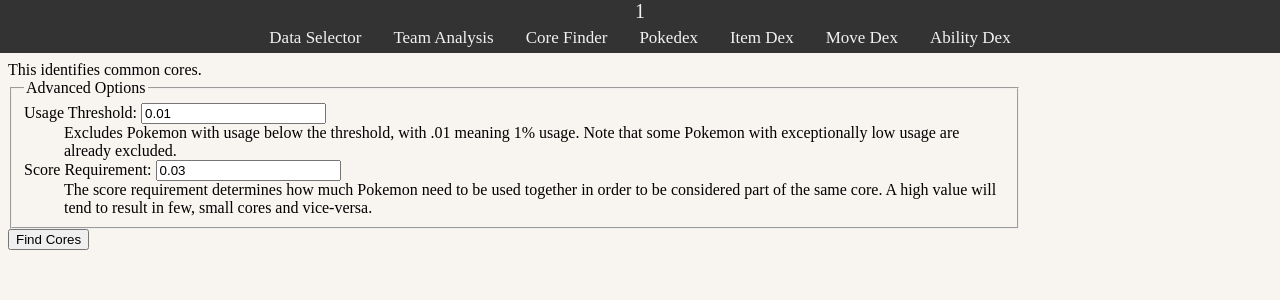
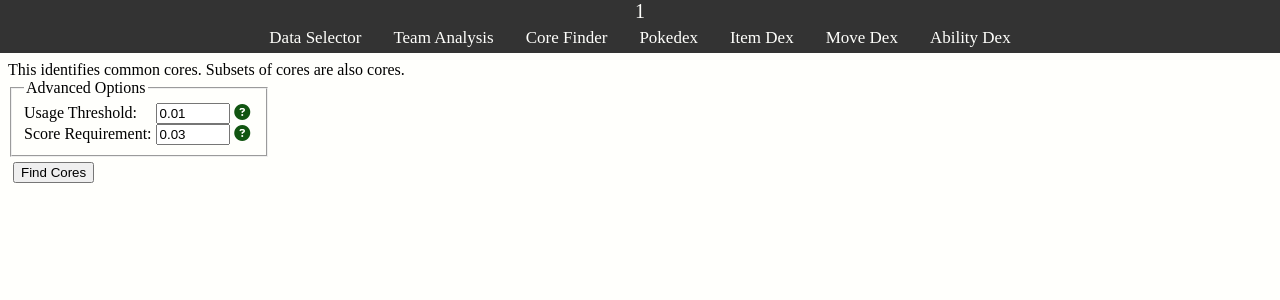
Before and after one commit to googlyeyesultra/PokeTeam, a Flask app: page /cores/1/ in a window 1280 px wide. Shown: the top 300 px of the page. Run offline with Flask 2, Linux system fonts and the light colour scheme; some libraries are stand-ins or nearby versions.

Commit message:
Significant frontend cleanup.

```diff
--- a/preprocess.py
+++ b/preprocess.py
@@ -4,7 +4,7 @@ import ujson as json
 import numpy as np
 
 COUNTER_COVERED_FACTOR = 1
-
+MIN_USAGE = 0.0015
 
 def prepare_files(json_file, threat_file):
     """Validate and pre-process files directly from Smogon.
@@ -39,7 +39,7 @@ def prepare_files(json_file, threat_file):
             # Also trim out some Pokemon with extraordinarily low usage.
             pokemon = {name: info for (name, info) in data["data"].items()
                        if (len(info["Checks and Counters"]) > 9
-                           and info["usage"] > 0.0015)}
+                           and info["usage"] > MIN_USAGE)}
 
             changes = num_pokes != len(pokemon)
 
--- a/static/style.css
+++ b/static/style.css
@@ -1,5 +1,64 @@
+:root {
+  --bg-color: #fffffc;
+  --text-color: #000;
+  --light-text-color: #fffffc;
+  --navbar-color: #333;
+  --navbar-hover-color: #ccc;
+  --accent-color: #115511;
+  --checker-color-1:#f0f0f0;
+  --checker-color-2:#f0fff0;
+}
+
 body {
-  background-color: #f8f4f0;
+  background-color: var(--bg-color);
+  color: var(--text-color);
+}
+
+input[type=submit] {
+  margin: 5px;
+}
+
+input[type=number] {
+  width: 5em;
+}
+
+.tooltip {
+  visibility: hidden;
+  background-color: var(--checker-color-1);
+  color: var(--text-color);
+  padding: 5px;
+  position: absolute;
+  z-index: 1;
+  border-radius: 6px;
+  border-style: solid;
+  border-width: 2px;
+  display: block;
+  transform: translateY(-50%);
+  left: 120%;
+  width: 20em;
+  text-align: center;
+  top: 50%;
+}
+
+.tooltip::after {
+  content: " ";
+  position: absolute;
+  top: 50%;
+  right: 100%;
+  margin-top: -5px;
+  border-width: 5px;
+  border-style: solid;
+  border-color: transparent black transparent transparent;
+}
+
+.fa-question-circle {
+  color: var(--accent-color);
+  position: relative;
+  display: inline-block;
+}
+
+.fa-question-circle:hover .tooltip {
+  visibility: visible;
 }
 
 .data-table {
@@ -28,30 +87,30 @@ body {
 }
 
 .data-table tr:nth-child(even) {
-  background-color: #f0f0f0;
+  background-color: var(--checker-color-1);
 }
 
 .data-table tr:nth-child(odd) {
-  background-color: #f0fff0;
+  background-color: var(--checker-color-2);
 }
 
 .add_link {
   text-decoration: none;
-  color: #115511;
+  color: var(--accent-color);
 }
 
-.advanced {
-  margin-right: 20%;
+form {
+  width: fit-content;
 }
 
 .topnav {
-  background-color: #333;
+  background-color: var(--navbar-color);
   overflow: hidden;
 }
 
 .topnav a {
   float: left;
-  color: #f2f2f2;
+  color: var(--light-text-color);
   text-align: center;
   padding: 5px 16px;
   text-decoration: none;
@@ -59,23 +118,23 @@ body {
 }
 
 .topnav a:hover {
-  background-color: #ddd;
-  color: black;
+  background-color: var(--navbar-hover-color);
+  color: var(--text-color);
 }
 
-.topnav_links {
+.topnav-links {
   display: block;
   margin-left: auto;
   margin-right: auto;
   display: table;
 }
 
-.format_name {
-  background-color: #333;
+.format-name {
+  background-color: var(--navbar-color);
   overflow: hidden;
   text-align: center;
   font-size: 20px;
-  color: #f2f2f2;
+  color: var(--light-text-color);
 }
 
 body {
--- a/templates/Base.html
+++ b/templates/Base.html
@@ -3,6 +3,7 @@
 <head>
     <title>{% block title %}{% endblock %}</title>
     <script src="https://ajax.googleapis.com/ajax/libs/jquery/3.1.1/jquery.min.js"></script>
+    <script src="https://kit.fontawesome.com/5c40c5d0e7.js" crossorigin="anonymous"></script>
     <link rel="stylesheet" href="{{ url_for('static', filename='style.css') }}">
 </head>
 <body>
--- a/templates/CoreFinder.html
+++ b/templates/CoreFinder.html
@@ -2,17 +2,19 @@
 {% block title %}Core Finder{% endblock %}
 {% block below_navbar %}
 <script src="https://ajax.googleapis.com/ajax/libs/jquery/3.1.1/jquery.min.js"></script>
-This identifies common cores.
+This identifies common cores. Subsets of cores are also cores.
 <br>
 <form id=find_cores>
 <fieldset class="advanced">
   <legend>Advanced Options</legend>
-  <dl>
-  <dt>Usage Threshold: {{ form.usage_threshold(min='0', step='.001', required='true') }}</dt>
-  <dd>Excludes Pokemon with usage below the threshold, with .01 meaning 1% usage. Note that some Pokemon with exceptionally low usage are already excluded.</dd>
-  <dt>Score Requirement: {{ form.score_requirement(min='.01', step='.001', required='true') }}</dt>
-  <dd>The score requirement determines how much Pokemon need to be used together in order to be considered part of the same core. A high value will tend to result in few, small cores and vice-versa.</dd>
-  </dl>
+  <table class="alignment-table">
+    <tr><td>Usage Threshold:</td><td>{{ form.usage_threshold(min='0', step='.001', required='true') }}</td>
+      <td><span class="fas fa-question-circle"><span class="tooltip">Excludes Pokemon with usage below the threshold, with .01 meaning 1% usage. Note that some Pokemon with exceptionally low usage are already excluded.</span></span>
+    </td></tr>
+  <tr><td>Score Requirement:</td><td>{{ form.score_requirement(min='.01', step='.001', required='true') }}</td>
+    <td><span class="fas fa-question-circle"><span class="tooltip">The score requirement determines how much Pokemon need to be used together in order to be considered part of the same core. A high value will tend to result in few, small cores.</span></span></tr>
+    </td></tr>
+  </table>
 </fieldset>
 <input type="submit" value="Find Cores">
 <script src="{{ url_for('static', filename='CoreFinderScript.js') }}"></script>
--- a/templates/NavBar.html
+++ b/templates/NavBar.html
@@ -1,10 +1,10 @@
 {% extends "Base.html" %}
   {% block content %}
-  <div class="format_name">
+  <div class="format-name">
     {{ dataset }}
   </div>
   <div class="topnav">
-    <div class="topnav_links">
+    <div class="topnav-links">
       <a href="{{ url_for('select_data') }}">Data Selector</a>
       <a href="{{ url_for('analysis', dataset=dataset) }}">Team Analysis</a>
       <a href="{{ url_for('cores', dataset=dataset) }}">Core Finder</a>
--- a/templates/Pokedex.html
+++ b/templates/Pokedex.html
@@ -2,7 +2,7 @@
 {% block title %}Pokedex{% endblock %}
 {% block below_navbar %}
 
-<div class="wide-align-box">
+<div class="align-box">
     {% for poke in pokemon %}
         {{ lb.poke_dex_sprite(poke, dataset) }}
     {% endfor %}
--- a/templates/RecommendationsTable.html
+++ b/templates/RecommendationsTable.html
@@ -1,6 +1,6 @@
 <table class="data-table">
     <tr>
-        <th>Recommendations</th>
+        <th>Recommendation</th>
         <th>Overall Score</th>
         <th>Counter Score</th>
         <th>Team Score</th>
--- a/templates/TeamBuilderAnalysis.html
+++ b/templates/TeamBuilderAnalysis.html
@@ -1,4 +1,3 @@
-<script src="https://kit.fontawesome.com/5c40c5d0e7.js" crossorigin="anonymous"></script>
 {% import "link_builder.html" as lb %}
 <div style="float: left; margin-right:10px; display:inline-block;">{% include "RecommendationsTable.html" %}</div>
 <div style="float: left; margin-right:10px; display:inline-block;">{% include "ThreatsTable.html" %}</div>
--- a/templates/link_builder.html
+++ b/templates/link_builder.html
@@ -1,5 +1,5 @@
 {% macro poke_dex_sprite(poke, dataset) -%}
-<a href="{{url_for('display_pokemon', dataset=dataset, poke=poke)}}"><img class="poke-dex-sprite" data-poke="{{poke}}">{{poke}}</a>
+<a href="{{url_for('display_pokemon', dataset=dataset, poke=poke)}}"><figure><img class="poke-dex-sprite" data-poke="{{poke}}"><figcaption>{{poke}}</figcaption></figure></a>
 {%- endmacro %}
 
 {% macro poke_link(poke, dataset) -%}
@@ -7,12 +7,13 @@
 {%- endmacro %}
 
 {% macro item_link(item, dataset) -%}
-<a href="{{url_for('display_item', dataset=dataset, item=item)}}"><span class="item-icon" data-item="{{item}}"></span><span class="item-name" data-item="{{item}}">{{item}}</span>
+{% if item != "nothing" %}<a href="{{url_for('display_item', dataset=dataset, item=item)}}"><span class="item-icon" data-item="{{item}}"></span><span class="item-name" data-item="{{item}}">{{item}}</span>
+{% else %}<a href="{{url_for('display_item', dataset=dataset, item=item)}}"><span class="item-icon" data-item="{{item}}"></span>Nothing{% endif %}
 {%- endmacro %}
 
 {% macro item_no_link(item, dataset) -%}
-{% if item != "nothing" %}<span class="item-icon" data-item="{{item}}"></span>{% endif %}
-<span class="item-name" data-item="{{item}}">{{item}}</span>
+{%- if item != "nothing" -%}<span class="item-icon" data-item="{{item}}"></span><span class="item-name" data-item="{{item}}">{{item}}</span>
+{%- else -%}<span class="item-icon" data-item="{{item}}"></span>Nothing{%- endif %}
 {%- endmacro %}
 
 {% macro move_link(move, dataset) -%}
```
Also changed, not shown: other parts of static/style.css (+29 -4 lines), templates/CoreFinderResults.html (+8 -6 lines), templates/TeamBuilder.html (+14 -9 lines).
